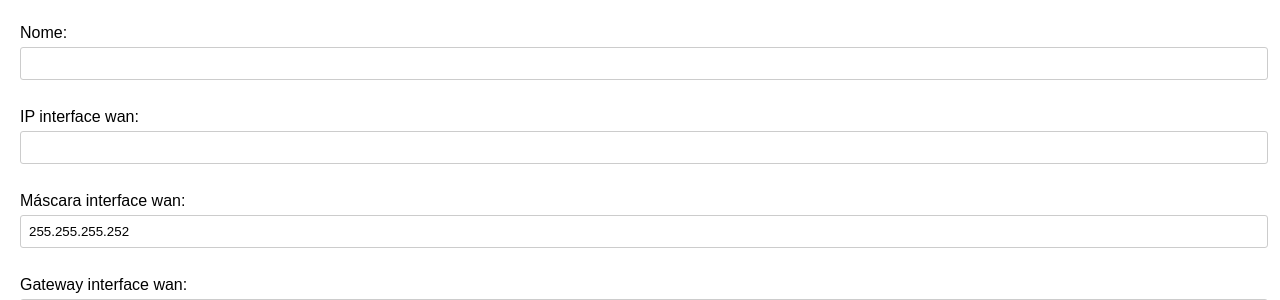
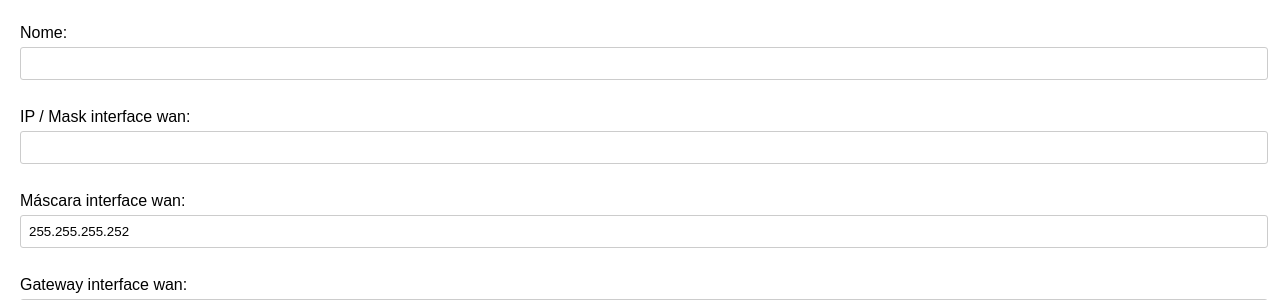
Before and after one commit to luiz-cavalcanti-rb/pyforticonfig, a Flask app: page / in a window 1280 px wide. Shown: the part 219-519 px from the top of the page. Run offline with Flask 3, Linux system fonts and the light colour scheme.

Commit message:
Update index.html

```diff
--- a/templates/index.html
+++ b/templates/index.html
@@ -30,8 +30,8 @@
 		<label for="obra">Nome: </label>
 		<input type="text" id="obra" name="obra" required><br><br>
 
-		<label for="wanIP">IP interface wan: </label>
-		<input type="text" id="wanIP" name="wanIP" required><br><br>
+		<label for="wanIP">IP / Mask interface wan: </label>
+		<input type="text" id="wanIP" name="wanIP" pattern="\d{1,3}\.\d{1,3}\.\d{1,3}\.\d{1,3}/\d{1,2}" required><br><br>
 
 		<label for="wanMASK">Máscara interface wan: </label>
 		<input type="text" id="wanMASK" name="wanMASK" pattern="^((25[0-5]|2[0-4][0-9]|[01]?[0-9][0-9]?)\.){3}(25[0-5]|2[0-4][0-9]|[01]?[0-9][0-9]?)$" title="Subnet mask must be in dotted decimal format" value="255.255.255.252" placeholder="255.255.255.252" required><br><br>
```
